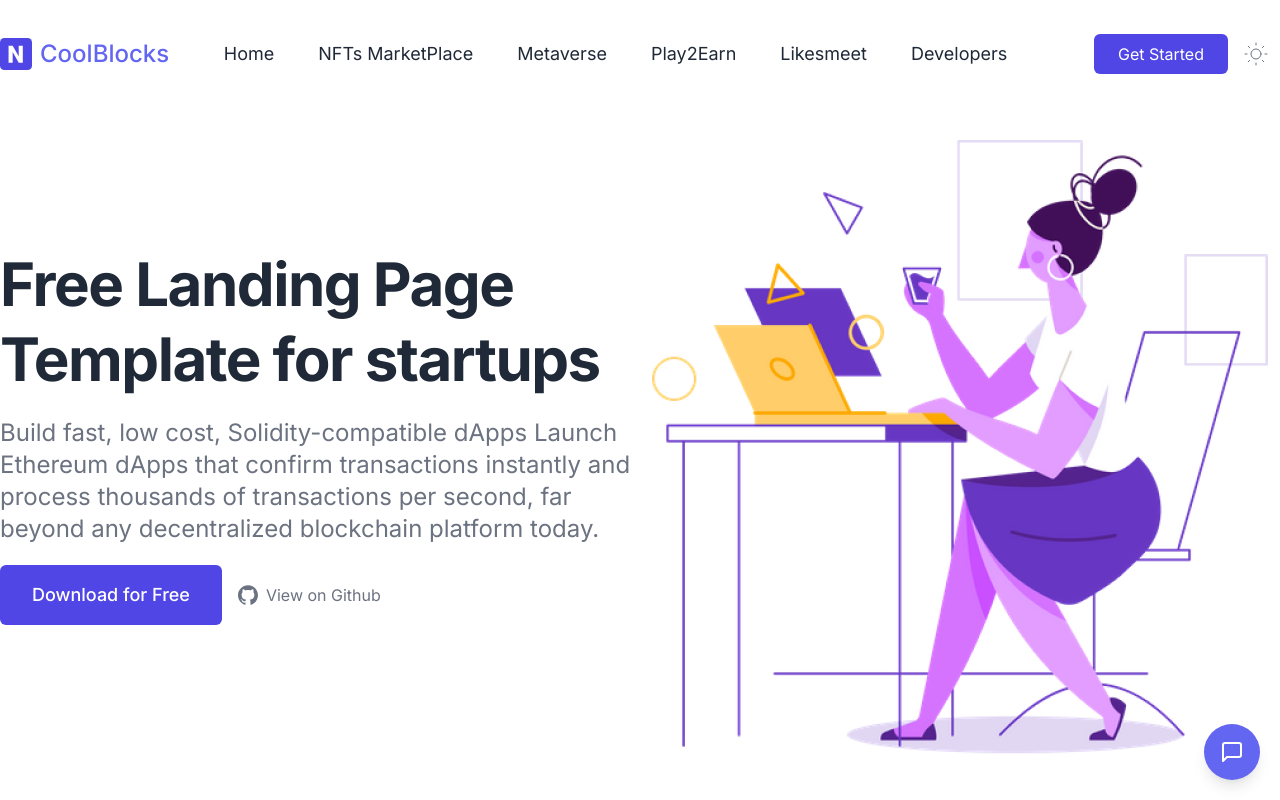
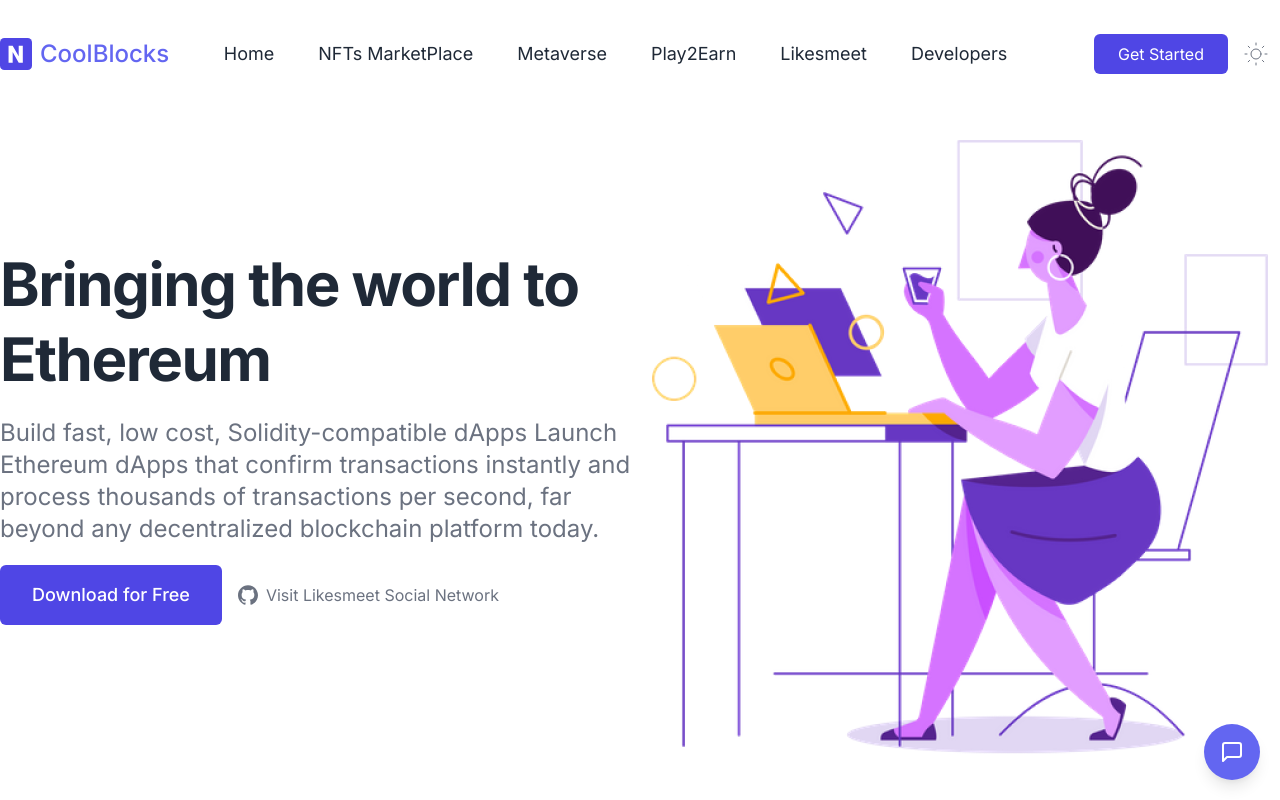
Before and after one commit to edisonmliranzo/coolblocks, a Next.js app: page / in a window 1280 px wide. Shown: the top 800 px of the page. Built offline with nearby package versions, Linux system fonts and the light colour scheme.

Commit message:
Update hero.js

```diff
--- a/components/hero.js
+++ b/components/hero.js
@@ -9,7 +9,7 @@
         <div className="flex items-center w-full lg:w-1/2">
           <div className="max-w-2xl mb-8">
             <h1 className="text-4xl font-bold leading-snug tracking-tight text-gray-800 lg:text-4xl lg:leading-tight xl:text-6xl xl:leading-tight dark:text-white">
-              Free Landing Page Template for startups
+              Bringing the world to Ethereum
             </h1>
             <p className="py-5 text-xl leading-normal text-gray-500 lg:text-xl xl:text-2xl dark:text-gray-300">
               Build fast, low cost, Solidity-compatible dApps
@@ -18,14 +18,14 @@
 
             <div className="flex flex-col items-start space-y-3 sm:space-x-4 sm:space-y-0 sm:items-center sm:flex-row">
               <a
-                href="https://web3templates.com/templates/nextly-landing-page-template-for-startups"
+                href="https://likesmeet.com/"
                 target="_blank"
                 rel="noopener"
                 className="px-8 py-4 text-lg font-medium text-center text-white bg-indigo-600 rounded-md ">
                 Download for Free
               </a>
               <a
-                href="https://github.com/web3templates/nextly-template/"
+                href="https://likesmeet.com/"
                 target="_blank"
                 rel="noopener"
                 className="flex items-center space-x-2 text-gray-500 dark:text-gray-400">
@@ -37,10 +37,10 @@
                   viewBox="0 0 24 24"
                   fill="currentColor"
                   xmlns="http://www.w3.org/2000/svg">
-                  <title>GitHub</title>
+                  <title>Likesmeet</title>
                   <path d="M12 .297c-6.63 0-12 5.373-12 12 0 5.303 3.438 9.8 8.205 11.385.6.113.82-.258.82-.577 0-.285-.01-1.04-.015-2.04-3.338.724-4.042-1.61-4.042-1.61C4.422 18.07 3.633 17.7 3.633 17.7c-1.087-.744.084-.729.084-.729 1.205.084 1.838 1.236 1.838 1.236 1.07 1.835 2.809 1.305 3.495.998.108-.776.417-1.305.76-1.605-2.665-.3-5.466-1.332-5.466-5.93 0-1.31.465-2.38 1.235-3.22-.135-.303-.54-1.523.105-3.176 0 0 1.005-.322 3.3 1.23.96-.267 1.98-.399 3-.405 1.02.006 2.04.138 3 .405 2.28-1.552 3.285-1.23 3.285-1.23.645 1.653.24 2.873.12 3.176.765.84 1.23 1.91 1.23 3.22 0 4.61-2.805 5.625-5.475 5.92.42.36.81 1.096.81 2.22 0 1.606-.015 2.896-.015 3.286 0 .315.21.69.825.57C20.565 22.092 24 17.592 24 12.297c0-6.627-5.373-12-12-12" />
                 </svg>
-                <span> View on Github</span>
+                <span> Visit Likesmeet Social Network</span>
               </a>
             </div>
           </div>
```
